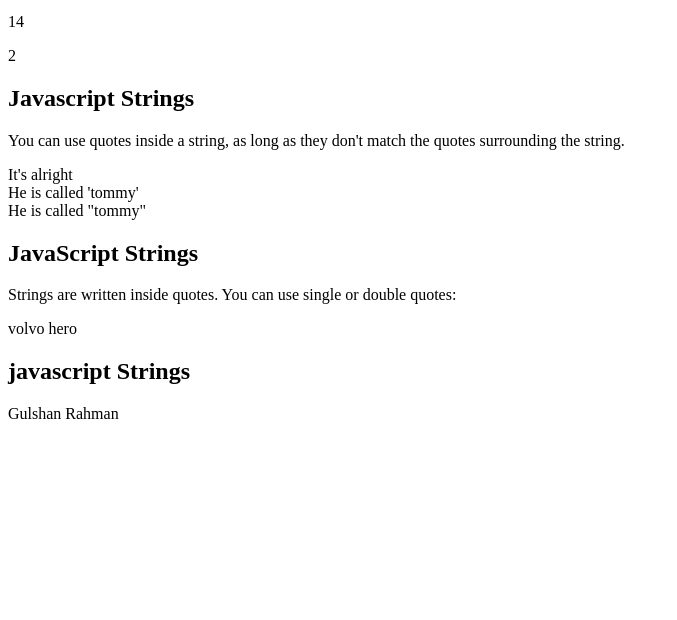
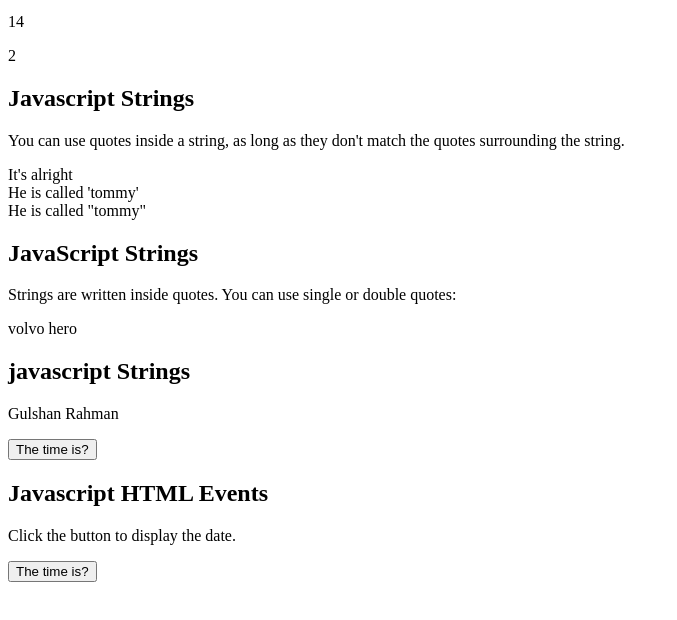
Before and after one commit to gulshan25/learnWithSumit, a plain HTML site: page practice.html in a window 1280 px wide. Shown: the part 88-708 px from the top of the page, without its empty margins (0-677 px from the left). Drawn offline with Linux system fonts and the light colour scheme.

Commit message:
practice

```diff
--- a/practice.html
+++ b/practice.html
@@ -79,8 +79,34 @@
 
         //article
 
+        //container
+        function displayDate() {
+            document.getElementById("pra1").innerHTML = Date();
+        }
+
+        //container
+
     </script>
 
     <!-- Js Strings -->
+
+    <!-- JS Event -->
+
+    <button onclick="document.getElementById('p1').innerHTML = Date()">The time is?</button>
+
+    <p id="p1"></p>
+
+    <!-- Container -->
+
+    <h2>Javascript HTML Events</h2>
+    <p>Click the button to display the date.</p>
+
+    <button onclick="displayDate()">The time is?</button>
+    <!-- Container -->
+
+
+    <!-- JS Event -->
+
+
 </body>
 </html>
```
